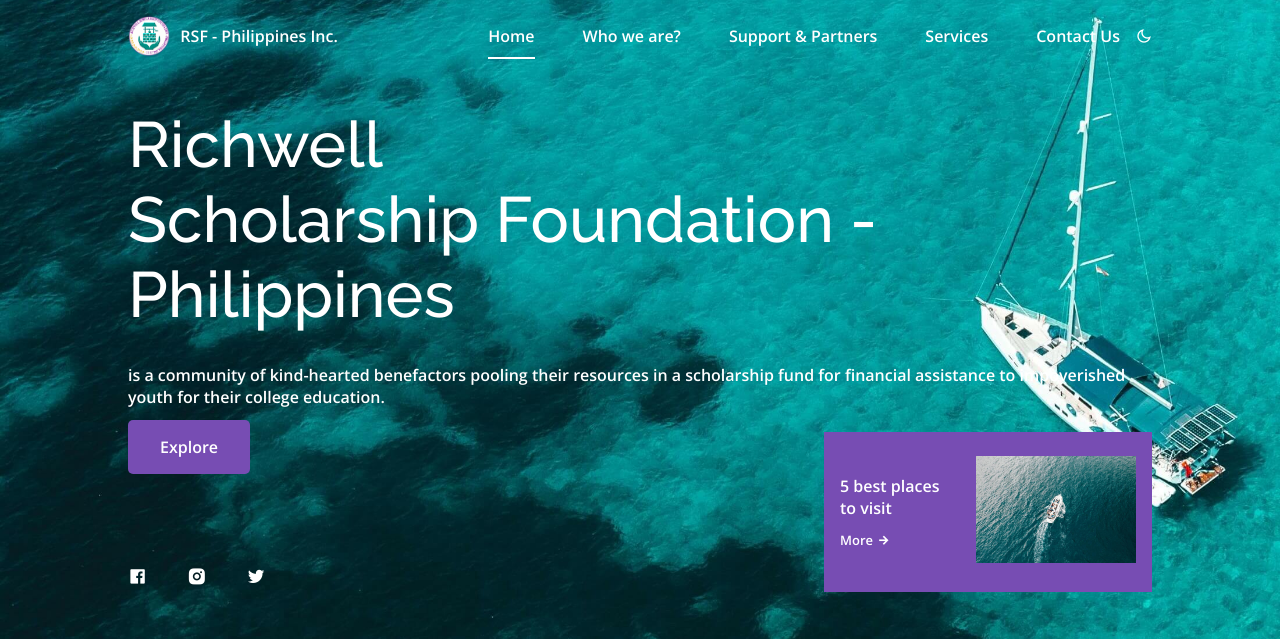
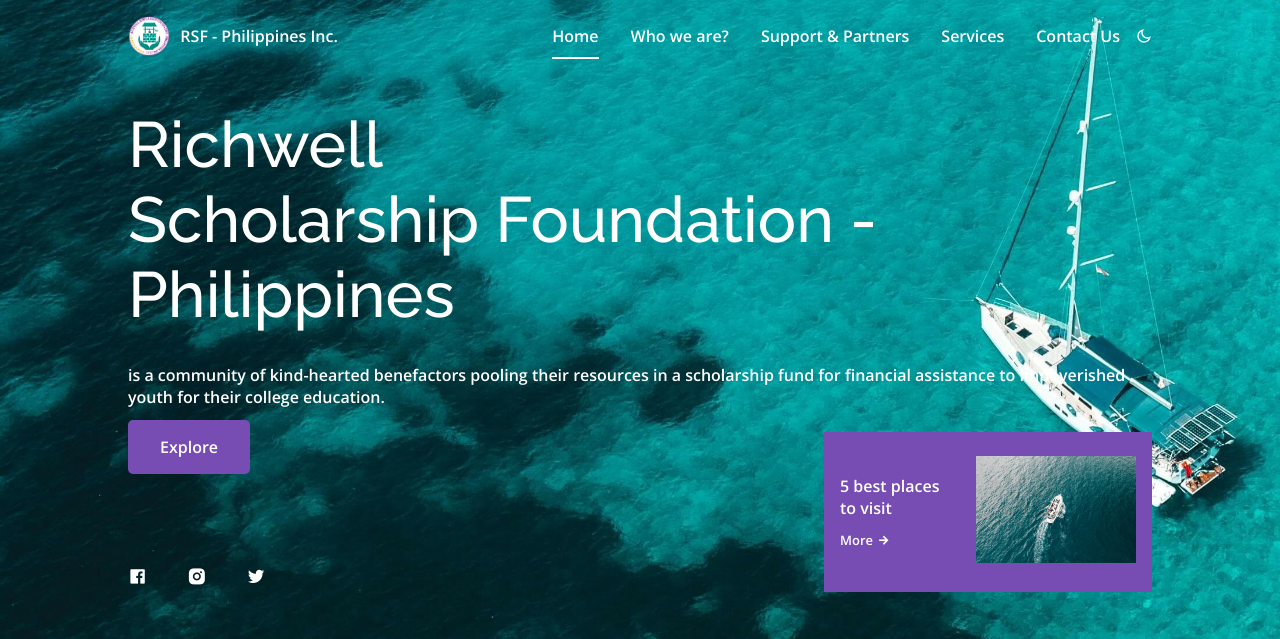
Before and after one commit to RSFPHILSINC/rsfphils, a PHP site: page / in a window 1280 px wide. Shown: the top 639 px of the page. Run offline with PHP 8.4, Linux system fonts and the light colour scheme.

Commit message:
Update styles.css

```diff
--- a/assets/css/styles.css
+++ b/assets/css/styles.css
@@ -952,9 +952,10 @@ input {
     display: flex;
     column-gap: 1rem;
   }
+
   .nav__list {
     flex-direction: row;
-    column-gap: 3rem;
+    column-gap: 2rem;
   }
   .nav__toggle, .nav__close {
     display: none;
```
